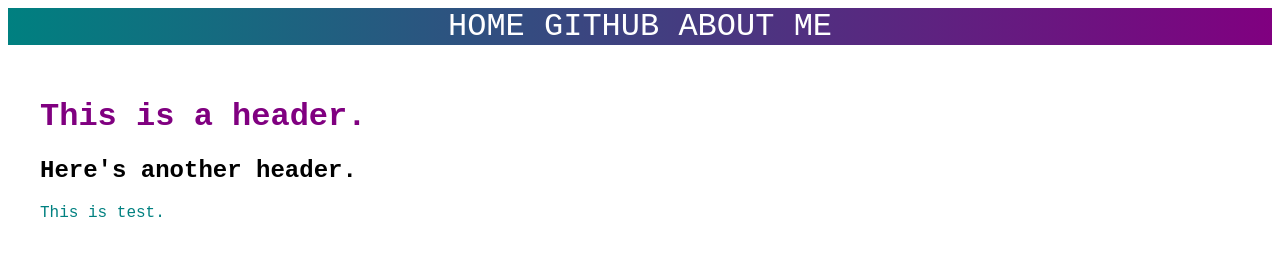
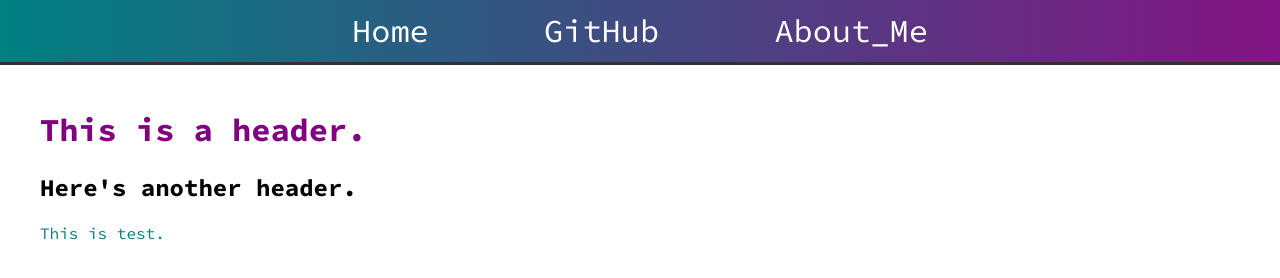
Before and after one commit to tkomasa/HTML_Tutoring, a plain HTML site: page index.html in a window 1280 px wide. Drawn offline with Linux system fonts and the light colour scheme.

Commit message:
- sesh 3: worked on navbar and custom fonts

```diff
--- a/index.html
+++ b/index.html
@@ -3,14 +3,21 @@
 <head>
     <meta charset="UTF-8">
     <link rel="stylesheet" href="styles.css">
+    <!--adding in a logo and using custom icons-->
+    <link rel="preconnect" href="https://fonts.googleapis.com">
+    <link rel="preconnect" href="https://fonts.gstatic.com" crossorigin>
+    <link href="https://fonts.googleapis.com/css2?family=Source+Code+Pro:ital,wght@0,200;0,300;0,400;0,500;0,600;0,700;0,900;1,200;1,300;1,400;1,500;1,600;1,700;1,900&display=swap" rel="stylesheet">
 </head>
 
 <body>
     <nav class="navbar">
+        <div class="navbar__logo">
+            <!--logo here-->
+        </div>
         <div class="navbar__links">
-            <a href="/"> Home </a>
-            <a href="https://github.com/tkomasa"> GitHub </a>
-            <a href="/aboutme.html"> About Me </a>
+            <a href="/">Home</a>
+            <a href="https://github.com/tkomasa">GitHub</a>
+            <a href="/aboutme.html">About_Me</a>
         </div>
     </nav>
 
--- a/styles.css
+++ b/styles.css
@@ -1,5 +1,5 @@
 * {
-    font-family: 'Courier New', Courier, monospace;
+    font-family: 'Source Code Pro', monospace;
     box-sizing: border-box;
 }
 
@@ -7,19 +7,28 @@
 /* Navigation Bar */
 
 .navbar {
-    background: linear-gradient(to right, teal, purple);
+    background: linear-gradient(to right, teal, rgb(131, 20, 131));
     z-index: 999;
     display: flex;
     justify-content: center;
     align-items: center;
     position: sticky;
     font-size: 2rem;
+    margin: -8px;
+    height: 65px;
+    border-bottom: solid 3px rgb(49, 49, 49);
 }
 
 .navbar__links a {
     color: white;
     text-decoration: none;
-    text-transform: uppercase;
+    margin: 0 3rem;
+}
+
+.navbar__links a:hover {
+    color: lightgray;
+    font-weight: bold;
+    text-decoration: underline;
 }
 
 
```
